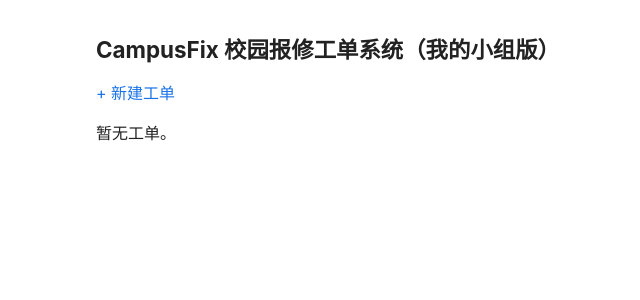
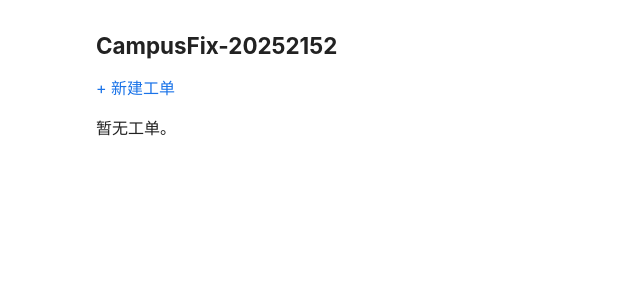
Before and after one commit to z061102/campusfix-starter, a Flask app: page / in a window 1280 px wide. Shown: the top 300 px of the page, without its empty margins (164-804 px from the left). Run offline with Flask 3, Linux system fonts and the light colour scheme; data that the repository does not hold is empty.

Commit message:
feat: 新首页标题为 CampusFix-20252152

```diff
--- a/templates/index.html
+++ b/templates/index.html
@@ -14,7 +14,7 @@
   </style>
 </head>
 <body>
-  <h1>CampusFix 校园报修工单系统（我的小组版）</h1>
+  <h1>CampusFix-20252152</h1>
   <p><a href="{{ url_for('create_ticket') }}">+ 新建工单</a></p>
   {% if tickets %}
     {% for t in tickets %}
```
Also changed, not shown: tests/test_pages.py (+7 -0 lines).
